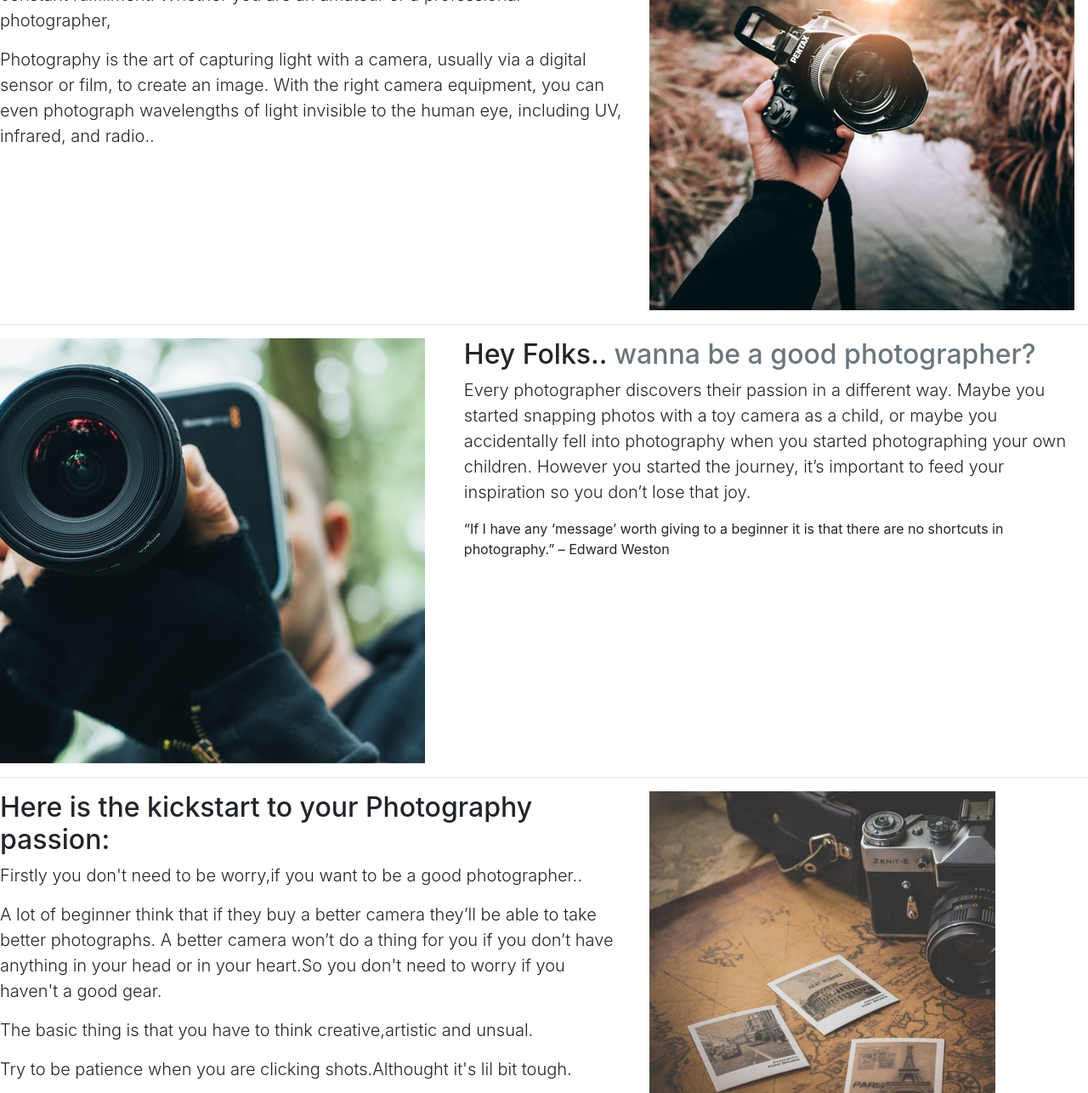
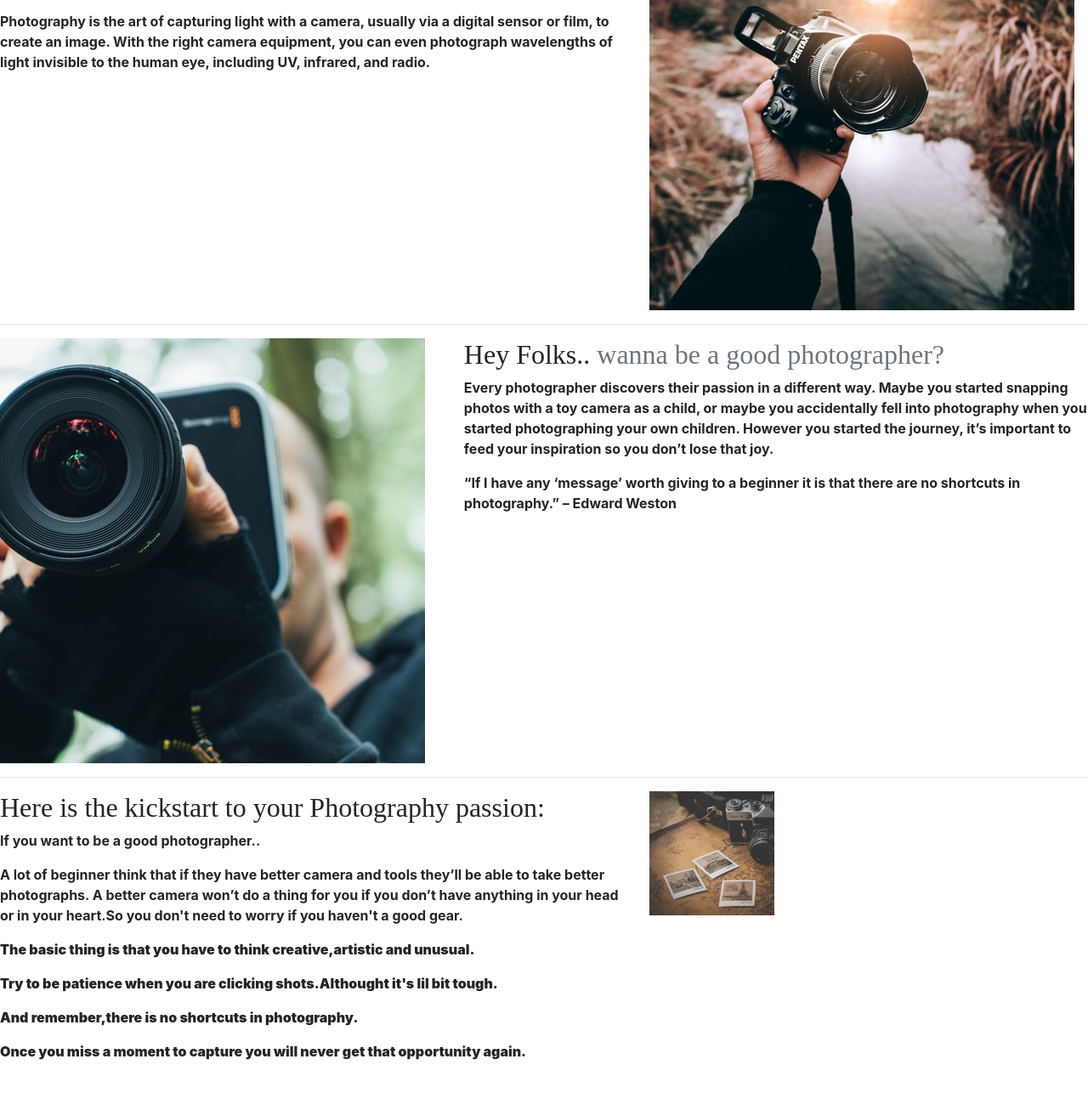
Before and after one commit to PhotoCloudweb/PhotoCloudweb.github.io, a plain HTML site: page index.html in a window 1280 px wide. Shown: the part 534-1820 px from the top of the page at 85% size. Drawn offline with nearby package versions, Linux system fonts and the light colour scheme.

Commit message:
Update 1

```diff
--- a/index.html
+++ b/index.html
@@ -142,13 +142,13 @@
 <hr class="featurette-divider my-8">
 <div class="row featurette">
     <div class="col-md-7">
-        <h2 class="featurette-heading">Photography is just a magical creation of light and moment.
+        <h2 style="font-family: Bradley Hand ITC;" class="featurette-heading">Photography is just a magical creation of light and moment.
         </h2>
-        <p class="lead">Photography is more than just a skill or talent; it's a passion that needs constant fulfillment.
-            Whether you are an amateur or a professional photographer, </p>
-        <p class="lead">Photography is the art of capturing light with a camera, usually via a digital sensor or film,
+        <p><b>Photography is more than just a skill or talent; it's a passion that needs constant fulfillment.
+            Whether you are an amateur or a professional photographer.</b></p>
+        <p><b>Photography is the art of capturing light with a camera, usually via a digital sensor or film,
             to create an image. With the right camera equipment, you can
-            even photograph wavelengths of light invisible to the human eye, including UV, infrared, and radio..</p>
+            even photograph wavelengths of light invisible to the human eye, including UV, infrared, and radio.</b></p>
     </div>
     <div class="col-md-5">
         <img class="bd-placeholder-img bd-placeholder-img-lg featurette-image img-fluid mx-auto" src="dslrhome.jpg"
@@ -158,13 +158,13 @@
 <hr class="featurette-divider my-6">
 <div class="row featurette">
     <div class="col-md-7 order-md-2">
-        <h2 class="featurette-heading">Hey Folks.. <span class="text-muted">wanna be a good photographer?</span></h2>
-        <p class="lead"> Every photographer discovers their passion in a different way. Maybe you started snapping
+        <h2 style="font-family: Bradley Hand ITC;" class="featurette-heading">Hey Folks.. <span class="text-muted">wanna be a good photographer?</span></h2>
+        <p><b>Every photographer discovers their passion in a different way. Maybe you started snapping
             photos with a toy camera as a child, or maybe you accidentally fell into photography when you started
             photographing your own children. However you started the journey, it’s important to feed your inspiration so
-            you don’t lose that joy.</p>
-        <p>“If I have any ‘message’ worth giving to a beginner it is that there are no shortcuts in photography.”
-            – Edward Weston</p>
+            you don’t lose that joy.</b></p>
+        <p><b>“If I have any ‘message’ worth giving to a beginner it is that there are no shortcuts in photography.”
+            – Edward Weston</b></p>
     </div>
     <div class="col-md-5 order-md-1">
         <img class="bd-placeholder-img bd-placeholder-img-lg featurette-image img-fluid mx-auto" src="home2.jpg"
@@ -174,16 +174,16 @@
 <hr class="featurette-divider my-6">
 <div class="row featurette">
     <div class="col-md-7">
-        <h2 class="featurette-heading">Here is the kickstart to your Photography passion:</h2>
-        <p class="lead">Firstly you don't need to be worry,if you want to be a good photographer..</p>
-        <p class="lead"> A lot of beginner think that if they buy a better camera they’ll be able to take better
+        <h2 style="font-family: Bradley Hand ITC;" class="featurette-heading">Here is the kickstart to your Photography passion:</h2>
+        <p><b>If you want to be a good photographer..</b></p>
+        <p><b>A lot of beginner think that if they have better camera and tools they’ll be able to take better
             photographs. A
             better camera won’t do a thing for you if you don’t have anything in your head or in your heart.So you don't
-            need to worry if you haven't a good gear.</p>
-        <p class="lead">The basic thing is that you have to think creative,artistic and unsual.</p>
-        <p class="lead">Try to be patience when you are clicking shots.Althought it's lil bit tough.</p>
-        <p class="lead">And remember one thing,there is no shortcuts in photography.</p>
-        <p class="lead">Once you miss a moment to capture you will never get that opportunity again.</p>
+            need to worry if you haven't a good gear.<b></p>
+            <p><b>The basic thing is that you have to think creative,artistic and unusual.</b></p>
+        <p><b>Try to be patience when you are clicking shots.Althought it's lil bit tough.</b></p>
+            <p><b>And remember,there is no shortcuts in photography.</b></p>
+        <p><b>Once you miss a moment to capture you will never get that opportunity again.</b></p>
     </div>
     <div class="col-md-4">
         <img class="bd-placeholder-img bd-placeholder-img-lg featurette-image img-fluid mx-auto" src="home3.jpg"
```
